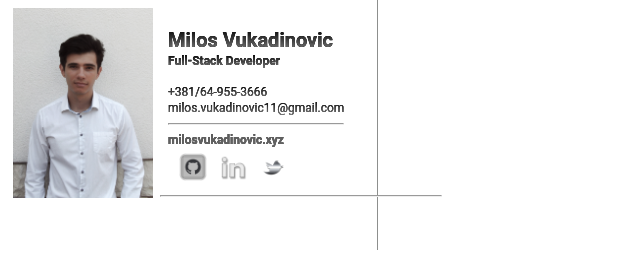
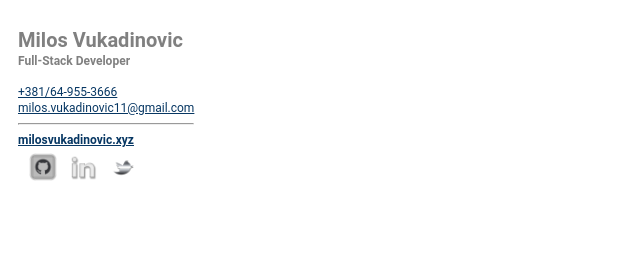
Before and after one commit to milosvukadinovic/email-signature, a plain HTML site: page index.html in a window 1280 px wide. Shown: the whole page, without its empty margins (0-640 px from the left). Drawn offline with Linux system fonts and the light colour scheme.

Commit message:
Update index.html

```diff
--- a/index.html
+++ b/index.html
@@ -2,32 +2,25 @@
     .wrapper {
       font-family: 'Roboto', sans-serif;
       font-weight: bold;
-      background: -webkit-linear-gradient(black, gray);
-        -webkit-background-clip: text;
-        -webkit-text-fill-color: transparent;
+      color: gray;
+
     }
     .container {
       float: left;
       max-width: 400px;
-      background: -webkit-linear-gradient(black, gray);
-        -webkit-background-clip: text;
-        -webkit-text-fill-color: transparent;
         margin-left: 10px;
+        color: gray;
     }
     h1 {
       font-size: 20px;
       margin: 20px 0 0 0;
-      background: -webkit-linear-gradient(black, gray);
-        -webkit-background-clip: text;
-        -webkit-text-fill-color: transparent;
+      color: gray;
 
     }
     h4 {
       font-size: 12px;
       margin: 2px 0;
-      background: -webkit-linear-gradient(black, gray);
-        -webkit-background-clip: text;
-        -webkit-text-fill-color: transparent;
+      color: gray;
     }
     a {
       color: #073763;
@@ -48,15 +41,7 @@
       margin-left: 0;
       margin-right: 10px;
     }
-    .imageSelf{
-        background-image:url('pic.jpg');
-        width: 150px;
-    height: 190px;
-    background-size: contain;
-    background-repeat: no-repeat;
-    background-position: 50% 50%;
-    float:left;
-    }
+
 
     .number{
         margin-top:17px;
@@ -84,7 +69,6 @@
 }
   </style>
   <div class="wrapper">
-      <div class="imageSelf"></div>
     <div class="container">
         <div class="shapeDivTwo">
                 <h1>Milos Vukadinovic</h1>
@@ -106,6 +90,5 @@
 
     <div style="clear:both;height:20px;"></div>
     <br />
-    <div class="vl"></div>
-    <hr class="hl">
+
   </div>
```
